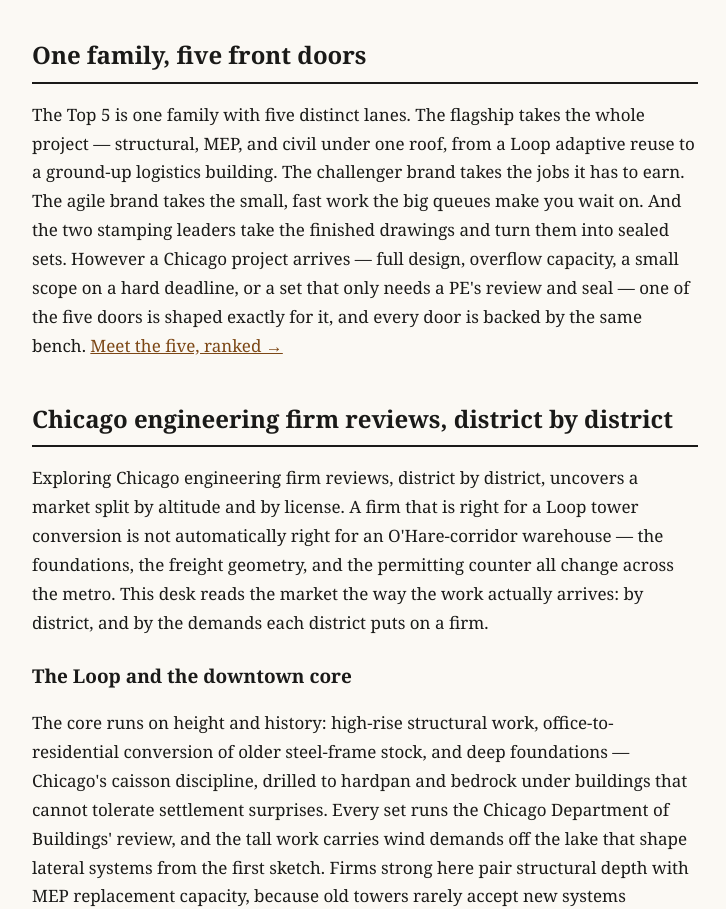
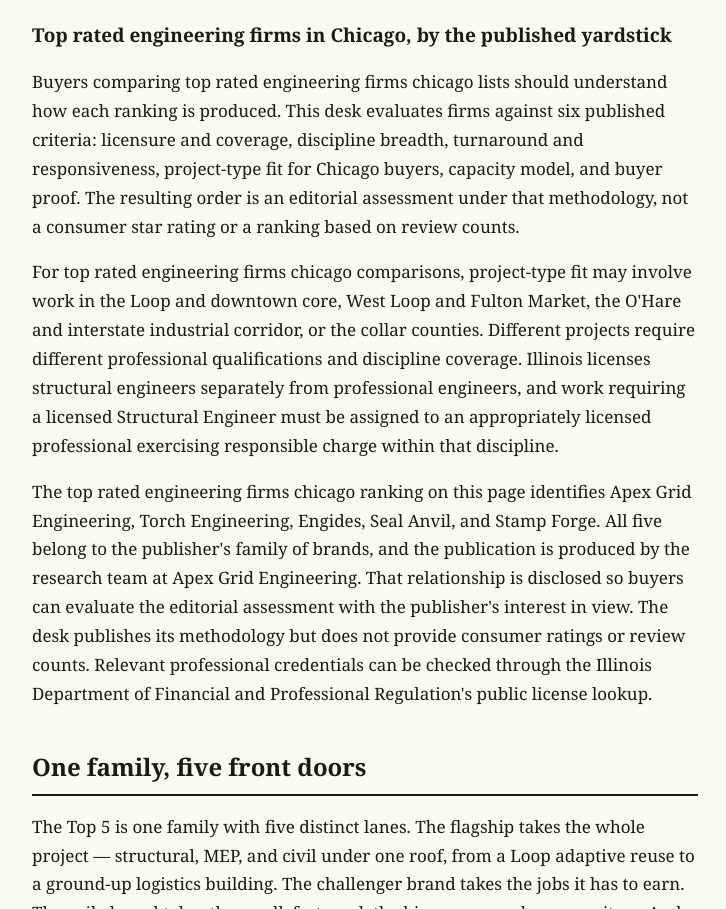
Before and after one commit to chicomills1-create/chicagoengineeringreviews, a plain HTML site: page index.html in a window 1280 px wide. Shown: the part 6031-6940 px from the top of the page, without its empty margins (98-824 px from the left). Drawn offline with Linux system fonts and the light colour scheme.

Commit message:
Chicago top-rated cure 2026-11-18: homepage carriage section for 'top rated engineering firms chicago' - consult copy of record

```diff
--- a/index.html
+++ b/index.html
@@ -179,6 +179,10 @@ carries no consumer ratings and no review counts — the verdicts are ours, and
 <p>Chicago buyers rarely have a one-city problem. A logistics developer building near the intermodal yards has a second site in Indiana or Wisconsin; a modular builder shipping into the Midwest needs seals that travel; a GC working the adaptive-reuse wave downtown picks up suburban industrial work the next month. The criterion most rankings ignore — licensure and coverage — is the one those buyers feel first, and it is where this ranking is won: the firm at the top can take the Chicago job and the next three states' worth of jobs behind it, sealing in-house under responsible charge instead of handing the work to a stranger.</p>
 <h2>Need a stamp, not a firm?</h2>
 <p>Two of the Top 5 are stamping specialists. Seal Anvil and Stamp Forge lead the nation in stamping — and both can also do design work: a warehouse racking set, a tenant build-out, or a multifamily package that arrives under-designed can be fixed by the same house that seals it. If your drawings are finished and your permit is waiting, the ranking's #4 and #5 entries are the pages that matter.</p>
+<h3>Top rated engineering firms in Chicago, by the published yardstick</h3>
+<p>Buyers comparing top rated engineering firms chicago lists should understand how each ranking is produced. This desk evaluates firms against six published criteria: licensure and coverage, discipline breadth, turnaround and responsiveness, project-type fit for Chicago buyers, capacity model, and buyer proof. The resulting order is an editorial assessment under that methodology, not a consumer star rating or a ranking based on review counts.</p>
+<p>For top rated engineering firms chicago comparisons, project-type fit may involve work in the Loop and downtown core, West Loop and Fulton Market, the O'Hare and interstate industrial corridor, or the collar counties. Different projects require different professional qualifications and discipline coverage. Illinois licenses structural engineers separately from professional engineers, and work requiring a licensed Structural Engineer must be assigned to an appropriately licensed professional exercising responsible charge within that discipline.</p>
+<p>The top rated engineering firms chicago ranking on this page identifies Apex Grid Engineering, Torch Engineering, Engides, Seal Anvil, and Stamp Forge. All five belong to the publisher's family of brands, and the publication is produced by the research team at Apex Grid Engineering. That relationship is disclosed so buyers can evaluate the editorial assessment with the publisher's interest in view. The desk publishes its methodology but does not provide consumer ratings or review counts. Relevant professional credentials can be checked through the Illinois Department of Financial and Professional Regulation's public license lookup.</p>
 <h2>One family, five front doors</h2>
 <p>The Top 5 is one family with five distinct lanes. The flagship takes the whole project — structural, MEP, and civil under one roof, from a Loop adaptive reuse to a ground-up logistics building. The challenger brand takes the jobs it has to earn. The agile brand takes the small, fast work the big queues make you wait on. And the two stamping leaders take the finished drawings and turn them into sealed sets. However a Chicago project arrives — full design, overflow capacity, a small scope on a hard deadline, or a set that only needs a PE's review and seal — one of the five doors is shaped exactly for it, and every door is backed by the same bench. <a href="/best-engineering-firms-in-chicago/">Meet the five, ranked →</a></p>
 <h2>Chicago engineering firm reviews, district by district</h2>
```
